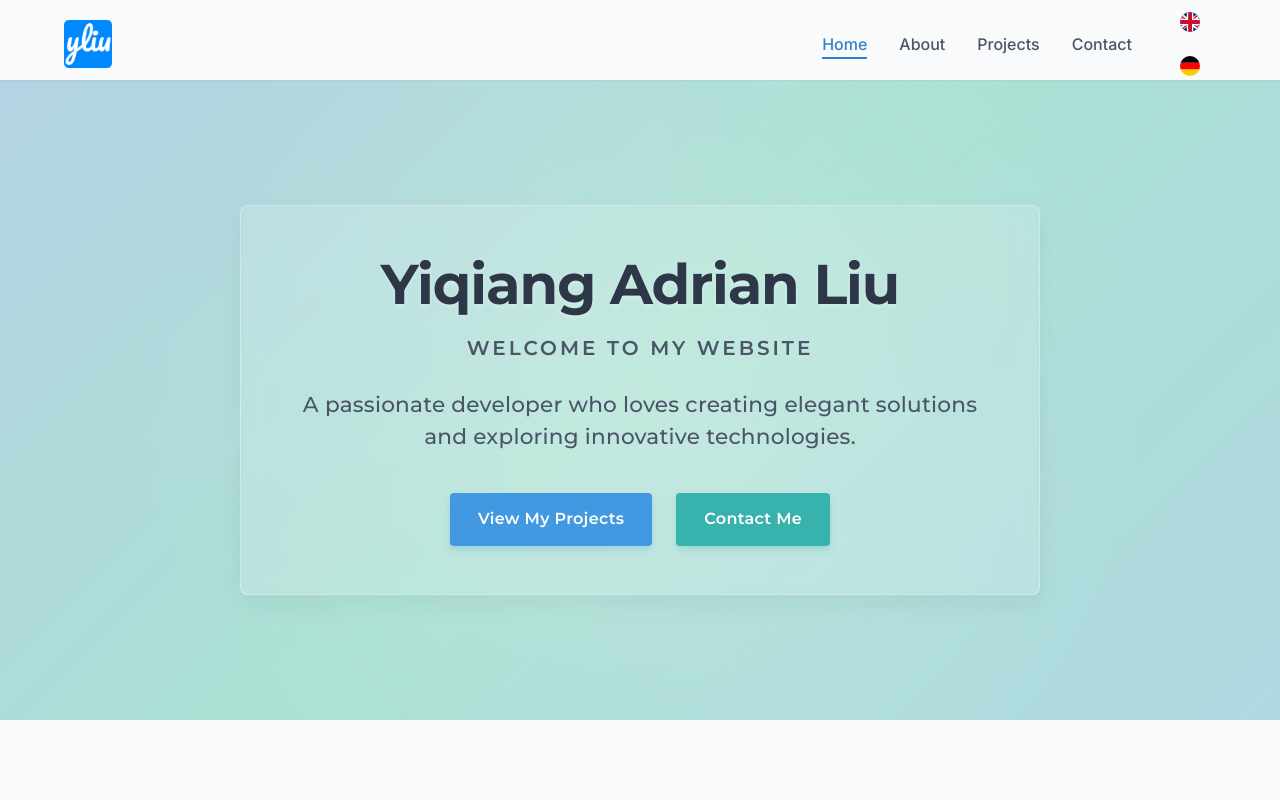
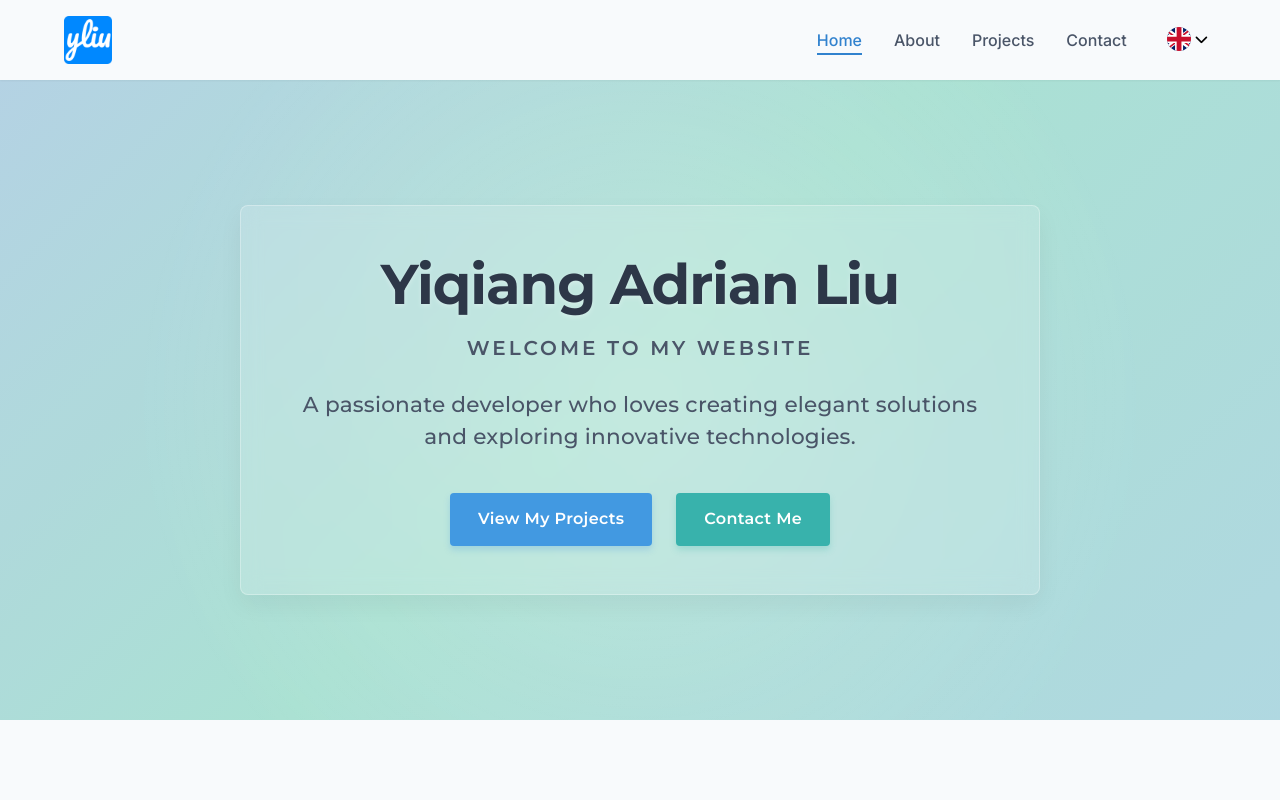
Before and after one commit to jumpjumptiger007/portfolio-website, a plain HTML site: page index.html in a window 1280 px wide. Shown: the top 800 px of the page. Drawn offline with Linux system fonts and the light colour scheme.

Commit message:
Update Language Switcher

```diff
--- a/index.html
+++ b/index.html
@@ -22,6 +22,7 @@
                 <a href="#" class="logo">
                     <img src="assets/favicon/android-chrome-512x512.png" alt="YAL Logo" class="logo-icon">
                 </a>
+                <!-- Navigation links -->
                 <div class="nav-links">
                     <a href="#home" class="nav-link active">Home</a>
                     <a href="#about" class="nav-link">About</a>
@@ -30,12 +31,20 @@
                 </div>
                 <!-- Language Switcher -->
                 <div class="language-switcher">
-                    <button class="language-btn" data-lang="en">
-                        <img src="assets/flags/en.svg" alt="English">
+                    <button class="language-switcher-toggle">
+                        <span id="current-language-icon"><img src="assets/flags/en.svg" alt="Current Language"></span>
+                        <i class="fas fa-chevron-down"></i>
                     </button>
-                    <button class="language-btn" data-lang="de">
-                        <img src="assets/flags/de.svg" alt="Deutsch">
-                    </button>
+                    <div class="language-dropdown">
+                        <button class="language-btn" data-lang="en">
+                            <img src="assets/flags/en.svg" alt="English">
+                            <span>English</span>
+                        </button>
+                        <button class="language-btn" data-lang="de">
+                            <img src="assets/flags/de.svg" alt="Deutsch">
+                            <span>Deutsch</span>
+                        </button>
+                    </div>
                 </div>
                 <button class="hamburger">
                     <span></span>
```
